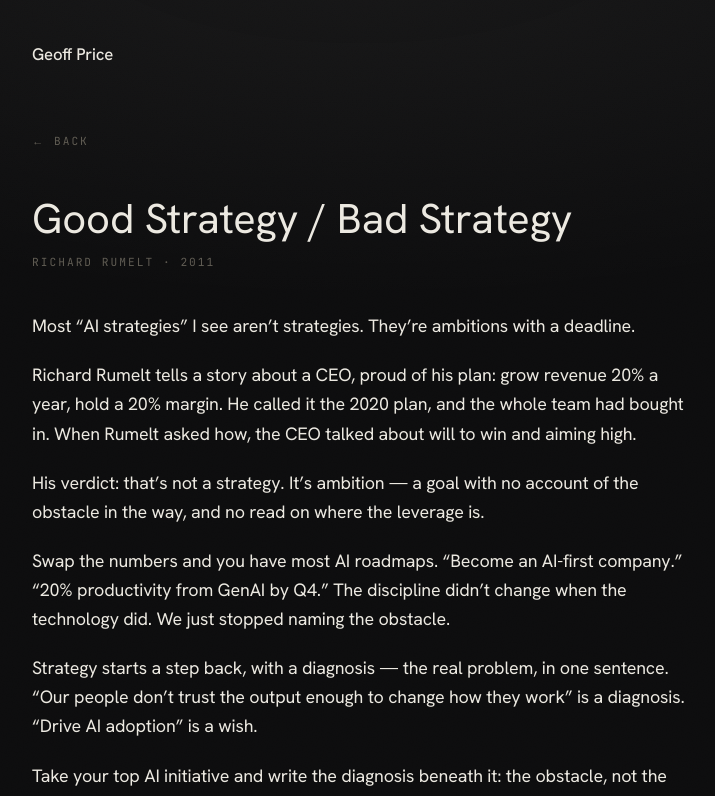
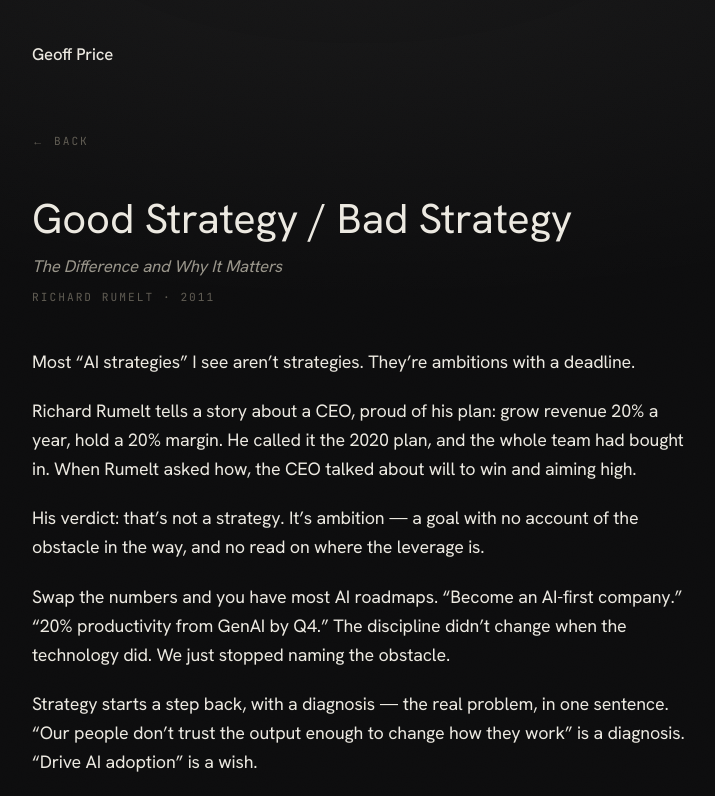
Before and after one commit to geoff-price/ai-leadership-playbook-site, a Next.js app: page /skills/good-strategy-bad-strategy in a window 1280 px wide. Shown: the top 796 px of the page, without its empty margins (280-995 px from the left). Built offline with nearby package versions, Linux system fonts and the light colour scheme.

Commit message:
feat: show book subtitle on skill page

```diff
--- a/app/skills/[slug]/page.tsx
+++ b/app/skills/[slug]/page.tsx
@@ -31,6 +31,7 @@
 
         <header className="mt-10">
           <h1 className="text-[2rem] leading-tight md:text-[2.6rem]">{s.title}</h1>
+          <p className="mt-2 text-[1.05rem] italic text-soft">{s.subtitle}</p>
           <p className="meta mt-2">
             {s.author} · {s.year}
           </p>
--- a/lib/skills.ts
+++ b/lib/skills.ts
@@ -4,6 +4,7 @@
   title: string;
   book: string;
   author: string;
+  subtitle: string;
   oneLiner: string;
   year: string;
   essay: string[];
@@ -22,6 +23,7 @@
     title: "Good Strategy / Bad Strategy",
     book: "Good Strategy/Bad Strategy",
     author: "Richard Rumelt",
+    subtitle: "The Difference and Why It Matters",
     oneLiner:
       "Pressure-test an AI roadmap against Rumelt’s test for real strategy — and catch the bad kind before it gets funded.",
     year: "2011",
```
